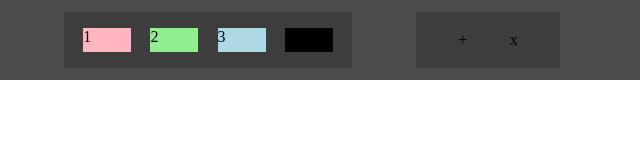
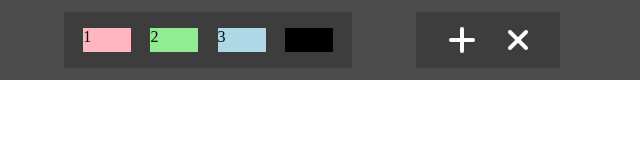
Before and after one commit to prashant2606999/DISNEY-CLONE, a plain HTML site: page index.html in a window 1280 px wide. Shown: the full height of the page, 0-640 px from the left. Drawn offline with Linux system fonts and the light colour scheme.

Commit message:
:sparkles: css change

```diff
--- a/index.html
+++ b/index.html
@@ -5,7 +5,13 @@
     <meta http-equiv="X-UA-Compatible" content="IE=edge">
     <meta name="viewport" content="width=device-width, initial-scale=1.0">
     <title>Document</title>
+    <link rel="stylesheet" href="https://cdnjs.cloudflare.com/ajax/libs/font-awesome/6.1.1/css/all.min.css"
+        integrity="sha512-KfkfwYDsLkIlwQp6LFnl8zNdLGxu9YAA1QvwINks4PhcElQSvqcyVLLD9aMhXd13uQjoXtEKNosOWaZqXgel0g=="
+        crossorigin="anonymous" referrerpolicy="no-referrer" />
+
     <link rel="stylesheet" href="style.css">
+
+
 </head>
 <body>
     <!-- Navbar -->
@@ -19,8 +25,12 @@
         </div>
 
         <div class="action-btn-cont">
-            <div class="plus">+</div>
-            <div class="minus">x</div>
+            <div class="plus">
+                <i class="fa-solid fa-plus"></i>
+            </div>
+            <div class="minus">
+                <i class="fa-solid fa-xmark"></i>
+            </div>
         </div>
 
     </div>
--- a/style.css
+++ b/style.css
@@ -53,3 +53,7 @@ body{
     align-items: center;
     justify-content: space-evenly;
 }
+.action-btn-cont i{
+    font-size: 2rem;
+    color: white;
+}
```
